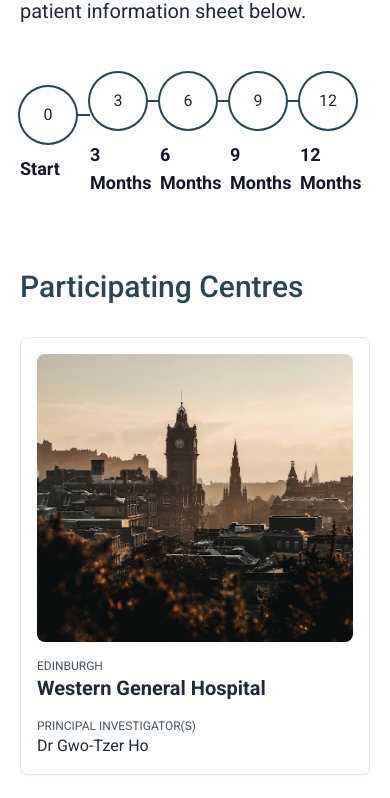
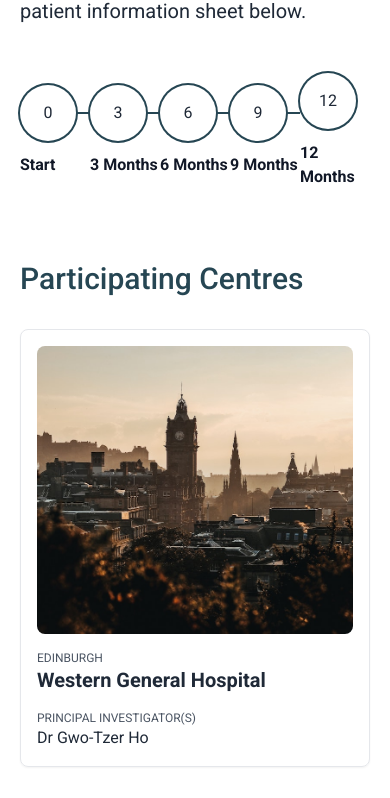
Before and after one commit to shaunchuah/musicstudy_nextjs, a Next.js app: page /music in a window 390 px wide. Shown: the part 2035-2833 px from the top of the page. Built offline with nearby package versions, Linux system fonts and the light colour scheme.

Commit message:
remove pis from mobile view

```diff
--- a/pages/mini-music.js
+++ b/pages/mini-music.js
@@ -138,7 +138,7 @@ export default function Participants() {
                 <div class="flex w-full bg-[#264653] h-0.5 "></div>
               </div>
               <div class="mt-3 sm:pr-8">
-                <h3 class="text-lg font-semibold text-gray-900 ">Start</h3>
+                <h3 class="sm:text-lg font-semibold text-gray-900 ">Start</h3>
                 <ol class="text-base font-normal text-gray-500 list-disc list-outside pl-4 ">
                   <li>Questionnaire</li>
                   <li>Blood samples</li>
@@ -156,7 +156,9 @@ export default function Participants() {
                 <div class="flex w-full bg-[#264653] h-0.5 "></div>
               </div>
               <div class="mt-3 sm:pr-8">
-                <h3 class="text-lg font-semibold text-gray-900 ">3 Months</h3>
+                <h3 class="sm:text-lg font-semibold text-gray-900 ">
+                  3 Months
+                </h3>
                 <ol class="text-base font-normal text-gray-500 list-disc list-outside pl-4 ">
                   <li>Questionnaire</li>
                   <li>Blood samples</li>
@@ -173,7 +175,9 @@ export default function Participants() {
                 </div>
               </div>
               <div class="mt-3 sm:pr-8">
-                <h3 class="text-lg font-semibold text-gray-900 ">12 Months</h3>
+                <h3 class="sm:text-lg font-semibold text-gray-900 ">
+                  12 Months
+                </h3>
                 <ol class="text-base font-normal text-gray-500 list-disc list-outside pl-4 ">
                   <li>Questionnaire</li>
                   <li>Blood samples</li>
@@ -215,29 +219,33 @@ export default function Participants() {
             />
           </div>
         </SectionWrapperWhite>
-        <SectionWrapperWhite id="downloads">
+        <div className="hidden sm:block">
+          <SectionWrapperWhite id="pis">
             <SectionHeaderWhite title="Participant Information Sheet" />
             <object
               data="/static/files/minimusic_parentguardian.pdf"
               type="application/pdf"
               width="100%"
               height="1080px">
-            This browser does not support PDFs. Please download the PDF to view
-            it:{" "}
-            <a href="/static/files/minimusic_parentguardian.pdf" target="_blank">
+              This browser does not support PDFs. Please download the PDF to
+              view it:{" "}
+              <a
+                href="/static/files/minimusic_parentguardian.pdf"
+                target="_blank">
                 Download Patient Information Sheet.
               </a>
             </object>
           </SectionWrapperWhite>
+        </div>
         <SectionWrapperWhite id="downloads">
           <SectionHeaderWhite title="Downloads" />
-          <div className="text-lg md:text-xl">
+          <div className="sm:text-lg md:text-xl">
             <a
               href="/static/files/minimusic_parentguardian.pdf"
               target="_blank"
               className="flex flex-row items-center hover:text-[#e76f51]">
               <svg
-                className="w-8 h-8 mr-1"
+                className="flex-none w-8 h-8 mr-1"
                 fill="currentColor"
                 viewBox="0 0 20 20"
                 xmlns="http://www.w3.org/2000/svg">
@@ -253,7 +261,7 @@ export default function Participants() {
               target="_blank"
               className="flex flex-row items-center hover:text-[#e76f51]">
               <svg
-                className="w-8 h-8 mr-1"
+                className="flex-none w-8 h-8 mr-1"
                 fill="currentColor"
                 viewBox="0 0 20 20"
                 xmlns="http://www.w3.org/2000/svg">
@@ -269,7 +277,7 @@ export default function Participants() {
               target="_blank"
               className="flex flex-row items-center hover:text-[#e76f51]">
               <svg
-                className="w-8 h-8 mr-1"
+                className="flex-none w-8 h-8 mr-1"
                 fill="currentColor"
                 viewBox="0 0 20 20"
                 xmlns="http://www.w3.org/2000/svg">
@@ -285,7 +293,7 @@ export default function Participants() {
               target="_blank"
               className="flex flex-row items-center hover:text-[#e76f51]">
               <svg
-                className="w-8 h-8 mr-1"
+                className="flex-none w-8 h-8 mr-1"
                 fill="currentColor"
                 viewBox="0 0 20 20"
                 xmlns="http://www.w3.org/2000/svg">
--- a/pages/music.js
+++ b/pages/music.js
@@ -94,7 +94,7 @@ export default function Participants() {
                 <div class="flex w-full bg-[#264653] h-0.5 "></div>
               </div>
               <div class="mt-3 sm:pr-8">
-                <h3 class="text-lg font-semibold text-gray-900 ">Start</h3>
+                <h3 class="sm:text-lg font-semibold text-gray-900 ">Start</h3>
               </div>
             </li>
             <li class="relative mb-6 sm:mb-0 w-1/5">
@@ -105,7 +105,9 @@ export default function Participants() {
                 <div class="flex w-full bg-[#264653] h-0.5 "></div>
               </div>
               <div class="mt-3 sm:pr-8">
-                <h3 class="text-lg font-semibold text-gray-900 ">3 Months</h3>
+                <h3 class="sm:text-lg font-semibold text-gray-900 ">
+                  3 Months
+                </h3>
               </div>
             </li>
             <li class="relative mb-6 sm:mb-0 w-1/5">
@@ -116,7 +118,9 @@ export default function Participants() {
                 <div class="flex w-full bg-[#264653] h-0.5 "></div>
               </div>
               <div class="mt-3 sm:pr-8">
-                <h3 class="text-lg font-semibold text-gray-900 ">6 Months</h3>
+                <h3 class="sm:text-lg font-semibold text-gray-900 ">
+                  6 Months
+                </h3>
               </div>
             </li>
             <li class="relative mb-6 sm:mb-0 w-1/5">
@@ -127,7 +131,9 @@ export default function Participants() {
                 <div class="flex w-full bg-[#264653] h-0.5 "></div>
               </div>
               <div class="mt-3 sm:pr-8">
-                <h3 class="text-lg font-semibold text-gray-900 ">9 Months</h3>
+                <h3 class="sm:text-lg font-semibold text-gray-900 ">
+                  9 Months
+                </h3>
               </div>
             </li>
             <li class="relative mb-6 sm:mb-0 w-1/5">
@@ -135,13 +141,13 @@ export default function Participants() {
                 <div class="z-10 flex items-center justify-center w-14 h-14 bg-white rounded-full ring-2 ring-[#264653]  shrink-0">
                   12
                 </div>
-
               </div>
               <div class="mt-3 sm:pr-8">
-                <h3 class="text-lg font-semibold text-gray-900 ">12 Months</h3>
+                <h3 class="sm:text-lg font-semibold text-gray-900 ">
+                  12 Months
+                </h3>
               </div>
             </li>
-
           </ol>
         </SectionWrapperWhite>
 
@@ -168,23 +174,25 @@ export default function Participants() {
             />
           </div>
         </SectionWrapperWhite>
-        <SectionWrapperWhite id="downloads">
+        <div className="hidden sm:block">
+          <SectionWrapperWhite id="pis">
             <SectionHeaderWhite title="Participant Information Sheet" />
             <object
               data="/static/files/musicsummarypis.pdf"
               type="application/pdf"
               width="100%"
               height="1080px">
-            This browser does not support PDFs. Please download the PDF to view
-            it:{" "}
+              This browser does not support PDFs. Please download the PDF to
+              view it:{" "}
               <a href="/static/files/musicsummarypis.pdf" target="_blank">
                 Download Patient Information Sheet.
               </a>
             </object>
           </SectionWrapperWhite>
+        </div>
         <SectionWrapperWhite id="downloads">
           <SectionHeaderWhite title="Downloads" />
-          <div className="text-lg md:text-xl">
+          <div className="sm:text-lg md:text-xl">
             <a
               href="/static/files/musicfullpis.pdf"
               target="_blank"
```
Lines whose indentation alone changed are shown as unchanged.
